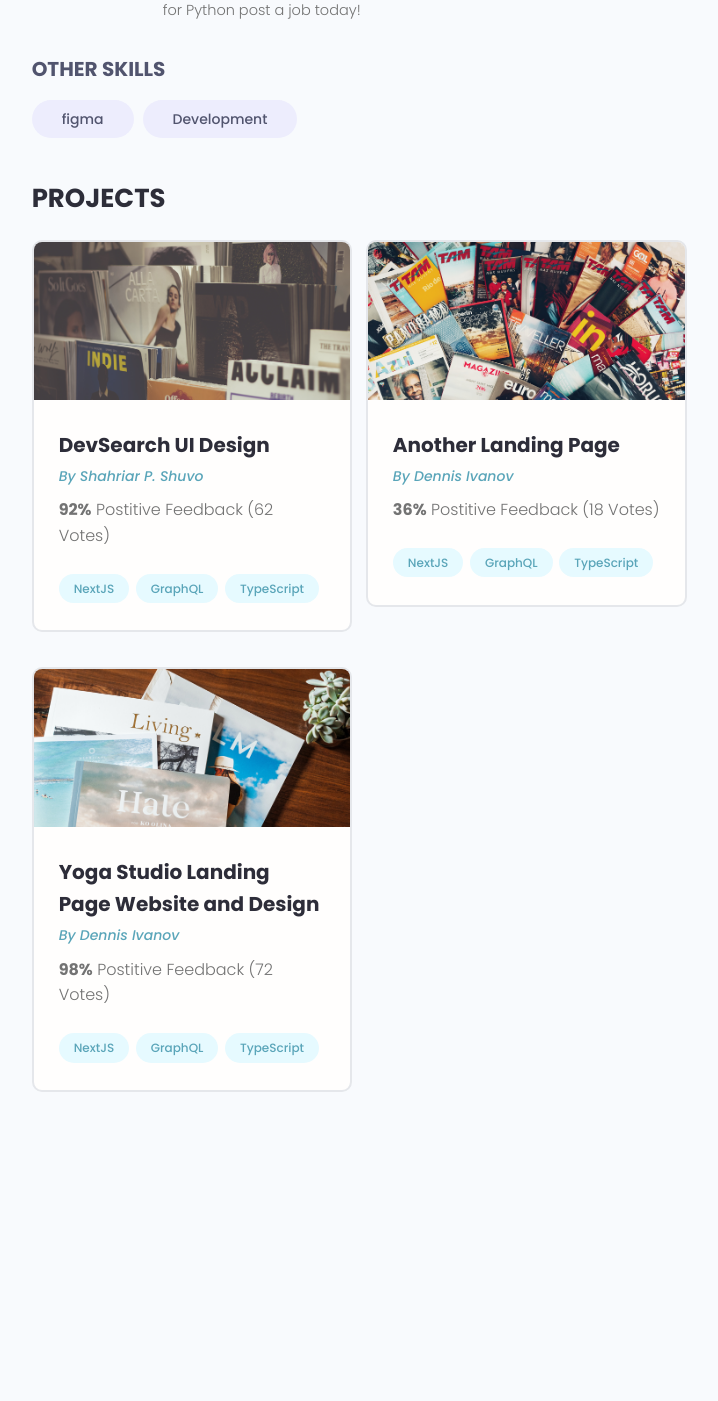
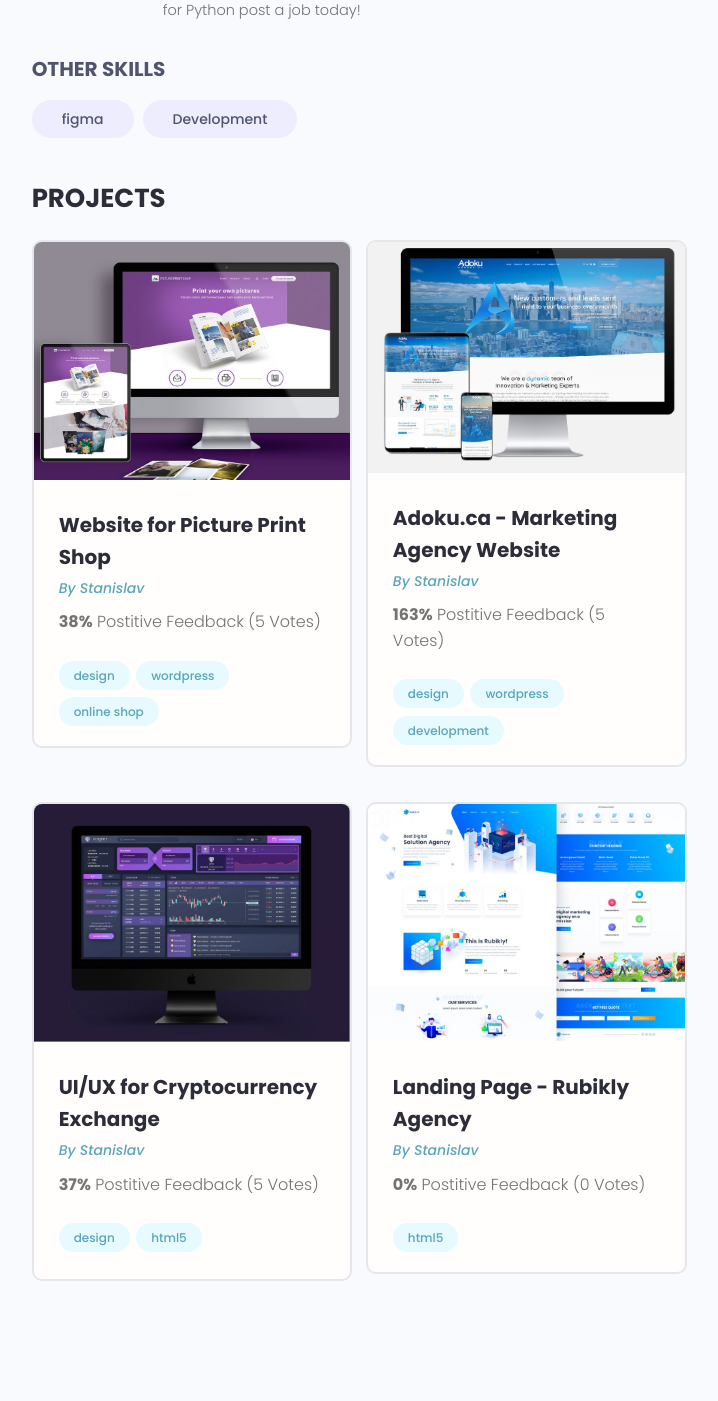
Before and after one commit to StanislavPopovSP/Django_fourth_project, a Django app: page /profile/3/ in a window 1280 px wide. Shown: the part 928-2329 px from the top of the page, without its empty margins (465-1183 px from the left). Before the commit the page ends 2020 px from the top, so only its background shows below. Run offline with Django 4.2, Linux system fonts and the light colour scheme; data comes from the database, SQL or seed files in the repository; some libraries are stand-ins or nearby versions.

Commit message:
Дописал страничку профиля

```diff
--- a/devsearch/users/templates/users/profile.html
+++ b/devsearch/users/templates/users/profile.html
@@ -64,88 +64,30 @@
           <div class="devInfo">
             <h3 class="devInfo__title">Projects</h3>
             <div class="grid grid--two">
-
+              {% for project in profile.project_set.all %}
               <div class="column">
                 <div class="card project">
-                  <a href="single-project.html" class="project">
-                    <img class="project__thumbnail" src="images/project-b.png" alt="project thumbnail" />
+                  <a href="{% url 'project' project.id %}" class="project">
+                    <img class="project__thumbnail" src="{{ project.featured_image.url }}" alt="project thumbnail" />
                     <div class="card__body">
-                      <h3 class="project__title">DevSearch UI Design</h3>
-                      <p><a class="project__author" href="profile.html">By Shahriar P. Shuvo</a></p>
+                      <h3 class="project__title">{{ project.title }}</h3>
+                      <p><a class="project__author" href="profile.html">By {{ project.owner.name }}</a></p>
                       <p class="project--rating">
-                        <span style="font-weight: bold;">92%</span> Postitive
-                        Feedback (62 Votes)
+                        <span style="font-weight: bold;">{{ project.vote_total }}%</span> Postitive
+                        Feedback  ({{ project.vote_ratio }} Vote{{ project.vote_ratio|pluralize:'s' }})
                       </p>
                       <div class="project__tags">
+                        {% for tag in project.tags.all %}
                         <span class="tag tag--pill tag--main">
-                          <small>NextJS</small>
+                          <small>{{ tag }}</small>
                         </span>
-                        <span class="tag tag--pill tag--main">
-                          <small>GraphQL</small>
-                        </span>
-                        <span class="tag tag--pill tag--main">
-                          <small>TypeScript</small>
-                        </span>
+                        {% endfor %}
                       </div>
                     </div>
                   </a>
                 </div>
               </div>
-
-              <div class="column">
-                <div class="card project">
-                  <a href="single-project.html" class="project">
-                    <img class="project__thumbnail" src="images/project-c.png" alt="project thumbnail" />
-                    <div class="card__body">
-                      <h3 class="project__title">Another Landing Page</h3>
-                      <p><a class="project__author" href="profile.html">By Dennis Ivanov</a></p>
-                      <p class="project--rating">
-                        <span style="font-weight: bold;">36%</span> Postitive
-                        Feedback (18 Votes)
-                      </p>
-                      <div class="project__tags">
-                        <span class="tag tag--pill tag--main">
-                          <small>NextJS</small>
-                        </span>
-                        <span class="tag tag--pill tag--main">
-                          <small>GraphQL</small>
-                        </span>
-                        <span class="tag tag--pill tag--main">
-                          <small>TypeScript</small>
-                        </span>
-                      </div>
-                    </div>
-                  </a>
-                </div>
-              </div>
-
-              <div class="column">
-                <div class="card project">
-                  <a href="single-project.html" class="project">
-                    <img class="project__thumbnail" src="images/project-a.png" alt="project thumbnail" />
-                    <div class="card__body">
-                      <h3 class="project__title">Yoga Studio Landing Page Website and Design</h3>
-                      <p><a class="project__author" href="profile.html">By Dennis Ivanov</a></p>
-                      <p class="project--rating">
-                        <span style="font-weight: bold;">98%</span> Postitive
-                        Feedback (72 Votes)
-                      </p>
-                      <div class="project__tags">
-                        <span class="tag tag--pill tag--main">
-                          <small>NextJS</small>
-                        </span>
-                        <span class="tag tag--pill tag--main">
-                          <small>GraphQL</small>
-                        </span>
-                        <span class="tag tag--pill tag--main">
-                          <small>TypeScript</small>
-                        </span>
-                      </div>
-                    </div>
-                  </a>
-                </div>
-              </div>
-
+              {% endfor %}
             </div>
           </div>
         </div>
```
